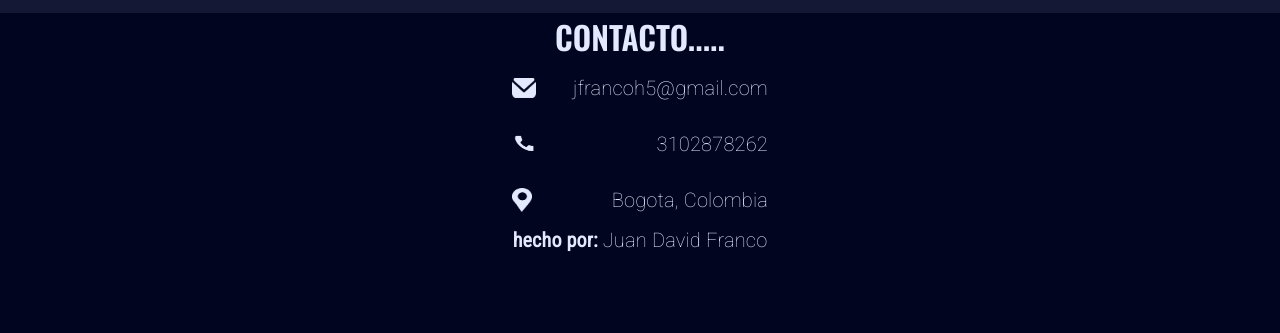
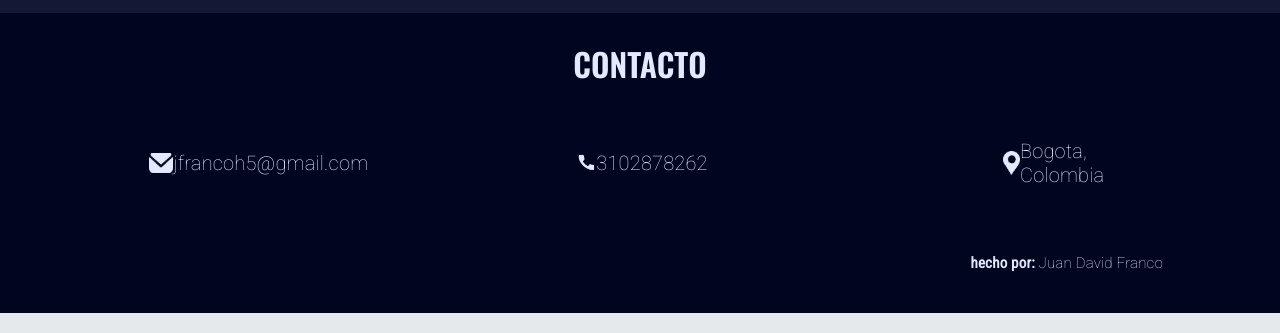
Before and after one commit to juan1988-tech/juan1988-tech.gituhb.io, a plain HTML site: page index.html in a window 1280 px wide. Shown: the part 1942-2275 px from the top of the page. Drawn offline with nearby package versions, Linux system fonts and the light colour scheme.

Commit message:
encabezado del footer, hecho

```diff
--- a/dev/scss/components/__footer.scss
+++ b/dev/scss/components/__footer.scss
@@ -1,9 +1,12 @@
 footer{
 background-color: #02051f;
 color: #e3eaff;
-display: flex;
+display: grid;
 flex-direction: column;
-height: 320px;
+height: 300px;
+grid-template-columns: [column__initial] 1fr [line__column-1] 1fr [line__column-2] 1fr [line__column-3];
+grid-template-rows: [row__initial] 1fr [line__row-1] 1fr [line__row-2] 1fr [line__Row-3];
+justify-items: center;
 align-items: center;
 }
 
@@ -18,40 +21,40 @@ footer p{
 .footer__data{
     display: flex;
     align-items: center;
-    width: 20%;
+    width: 30%;
     flex-direction: row;
     justify-content: space-between;
     margin: 1em 0;
 }
 
-/* footer div
-{
-height: auto;
-display: flex;
-flex-direction: row;
-justify-content: space-evenly;
-align-items: center;
-text-align: center;
+.contact-title{
+    grid-column: line__column-1/ line__column-2;
+    grid-row: row__initial/ line__row-1;
 }
 
-footer div:first-child
-{
-display: block;
+.footer__data-email{
+    @extend .footer__data;
+    grid-column: column__initial/ line__column-1;
+    grid-row: line__row-1/ line__row-2;
 }
 
-footer div button
-{
-margin:0px;
+.footer__data-cellphone{
+    @extend .footer__data;
+    grid-column: line__column-1/ line__column-2;
+    grid-row: line__row-1/ line__row-2;
 }
 
-footer div input
-{
-width: 210px;
+.footer__data-location{
+    @extend .footer__data;
+    grid-column: line__column-2/ line__column-3;
+    grid-row: line__row-1/ line__row-2;
 }
 
-footer div:nth-child(2)
-{
-display: block;
-text-align: center;
+.footer__credits{
+    grid-column: line__column-2/line__column-3;
+    grid-row: line__row-2/line__row-3;
+    font-size: 0.75em;
+    align-self: center;
+    justify-self: center;
+    padding: 1em;
 }
- */
--- a/index.html
+++ b/index.html
@@ -162,45 +162,24 @@
     </div>
 </section>
     <footer id="contactos">
-        <h2 class="title_white_h2">CONTACTO.....</h2>
-        <div class="footer__data">
+        <div class="contact-title">
+            <h2 class="title_white_h2">CONTACTO</h2>
+        </div>
+         <div class="footer__data-email">
             <img src="./dev/images/email-icon-1.png" height="20" width="24"/>
             <p>jfrancoh5@gmail.com</p>
         </div>
-        <div class="footer__data">
+        <div class="footer__data-cellphone">
             <img src="./dev/images/phone-image.png" height="20" width="24"/>
             <p>3102878262</p>
         </div>
-        <div class="footer__data">
+        <div class="footer__data-location">
             <img src="./dev/images/ubicacion.png" height="24" width="20"/>
             <p>Bogota, Colombia </p>
         </div>
-        <p><strong>hecho por: </strong> Juan David Franco</p>
-
-       <!--  <div>
-            <h2>¿Te gustó mi trabajo?</h2>
-            <form method="GET">
-                <label for="email"><p>dejame tu correo aqui</p></label>
-                <input type="email" id="email" placeholder="deja tu correo aquí">
-                <button type="button">enviar</button>
-            </form>
+        <div class="footer__credits">
+            <p><strong>hecho por: </strong> Juan David Franco</p>
         </div>
-        <div>
-            <h3>JUAN DAVID FRANCO</h3>
-            <h3>Frontend Designer</h3>
-            <h3>3102878262</h3>
-            <h3>jfrancoh5@gmail.com</h3>
-            <h3>SIGUEME EN MIS REDES SOCIALES</h3>
-            <div class="redes-sociales">
-                <a href="https://www.facebook.com/jdfranco1988" target="_blank"></a>
-                <a href="https://www.instagram.com/jfrancoh1988/" target="_blank"></a>
-                <a href="https://github.com/juan1988-tech" target="_blank"></a>
-            </div>
-        </div>
-        <div class="information">
-            <h3>Diseñado por</h3>
-            <h3>@jdfranco1988</h3>
-        </div>     -->
     </footer>
     <section class="modal" id="modals">
             <div class="modal__message">
```
Also changed, not shown: dev/css/portfolio.css.
